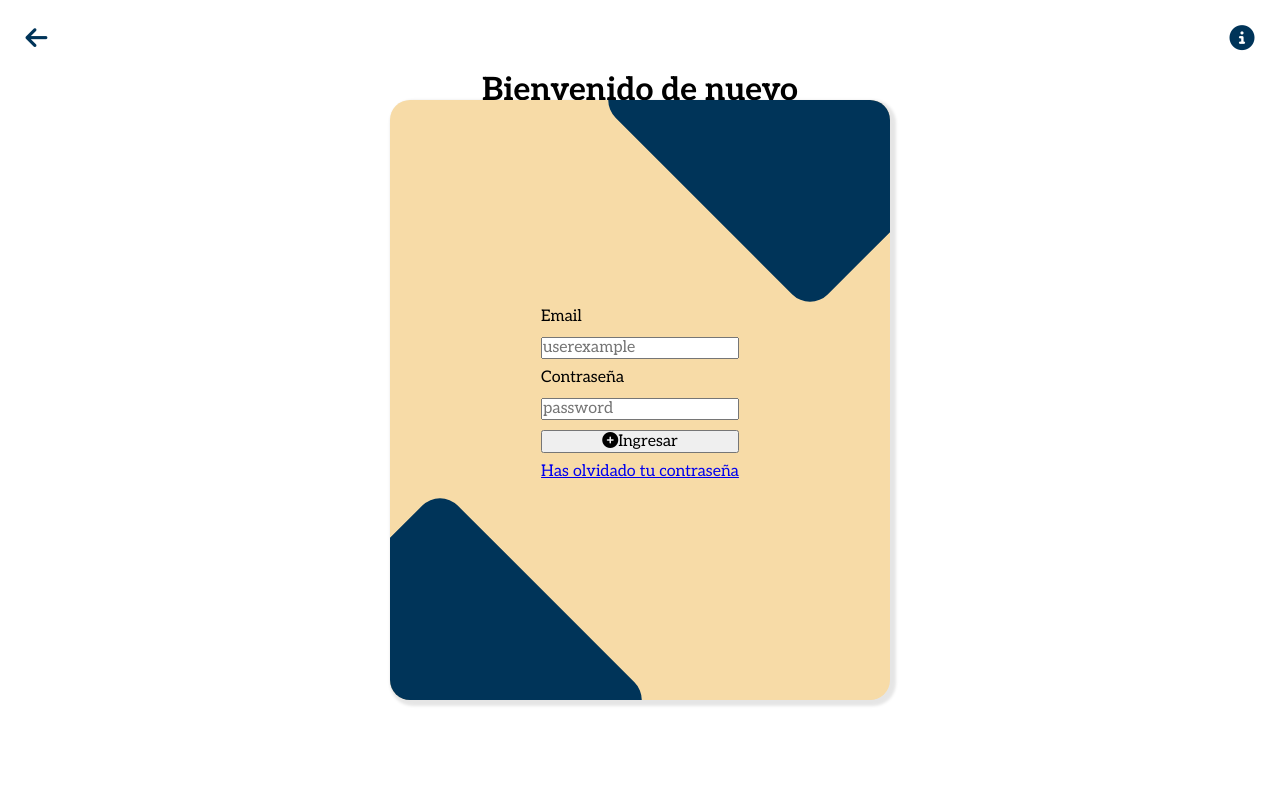
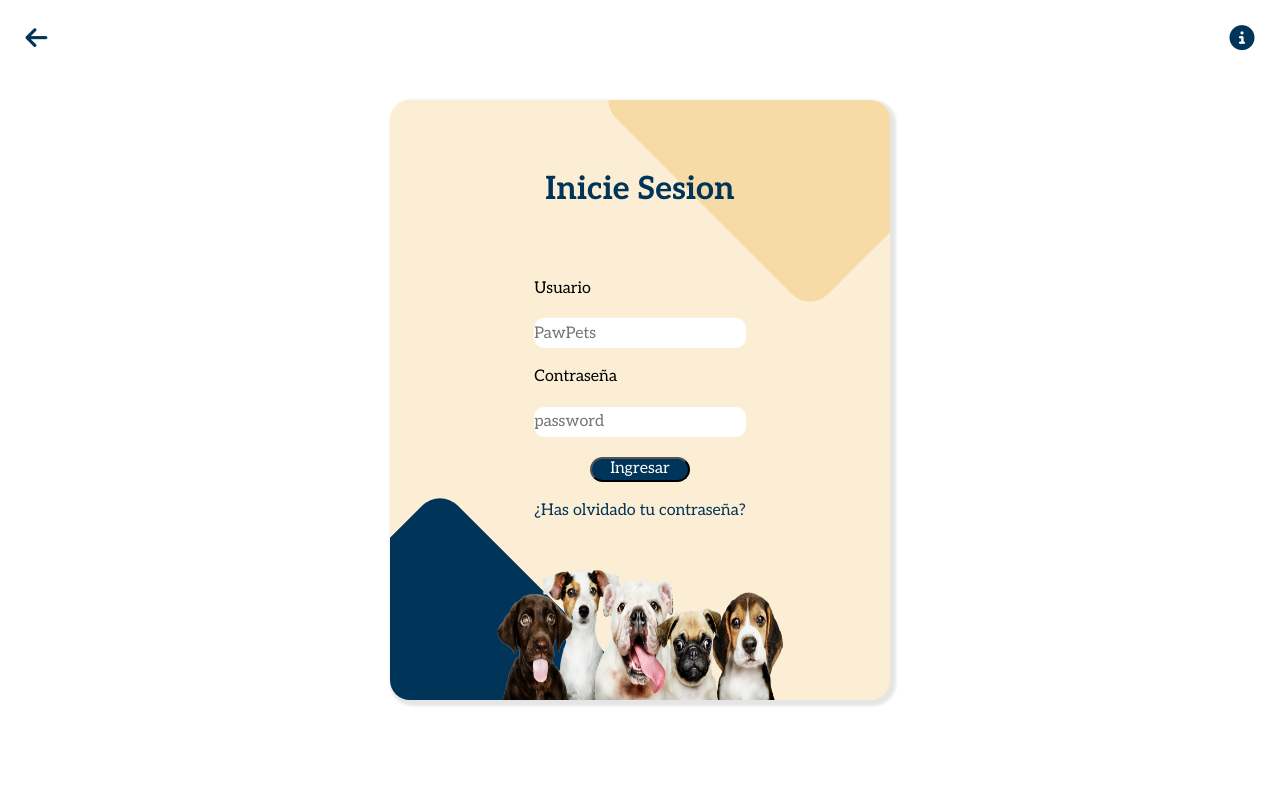
Before and after one commit to Andresjl389/PawPalace, a Django app: page /login/ in a window 1280 px wide. Run offline with Django 4.2, Linux system fonts and the light colour scheme; some libraries are stand-ins or nearby versions.

Commit message:
login finish

```diff
--- a/Aplicaciones/Conexion/templates/login.html
+++ b/Aplicaciones/Conexion/templates/login.html
@@ -7,21 +7,29 @@
 <link rel="stylesheet" href="{% static 'css/normalize.css' %}">
 <body>
     <div class="container">
+        <h1>Inicie Sesion</h1>
         <form class="form_container" method="POST">
             {% csrf_token %}
             {{ error }}
-
-            <p class="name">Email</p>
-            <input type="text" class="inputs" placeholder="userexample" required="" name="Username">
+            <p class="name">Usuario</p>
+            <input type="text" class="inputs" placeholder="PawPets" required="" name="Username">
             <p class="name">Contraseña</p>
             <input type="password" class="inputs" placeholder="password" required="" name="Password">
-            <button type="submit" class="send" id="enviar"><i class="fa-solid fa-circle-plus icon"></i>Ingresar</button>
-            <a href="/recuperacion" class="forget">Has olvidado tu contraseña</a>
+            <div class="centrarboton">
+                <button type="submit" class="send" id="enviar"><i class="btnlg"></i>Ingresar</button>
+            </div>
+            <a href="/recuperacion" class="forget">¿Has olvidado tu contraseña?</a>
         </form>
+        <a href="{% url 'signin' %}">
+            <!-- <button type="" class="btnSg" id="enviar">
+                Registrate
+            </button>
+        </a> -->
         <div class="decoration">
             <div class="rombo"></div>
             <div class="rombo2"></div>
         </div>
+        <img class="dogsdecoration" src="{% static 'img/Pets.png' %}" alt="Pets">
     </div>
 </body>
 
--- a/Aplicaciones/Conexion/views.py
+++ b/Aplicaciones/Conexion/views.py
@@ -52,8 +52,8 @@ def login_view(request):
     texto = "texto dinámico"
 
     if request.method == "GET":
-        return render(request, "login.html",{'titulo': 'Bienvenido de nuevo',
-                                                'texto': 'Inicie sesión a continuación o cree una cuenta'})
+        return render(request, "login.html",{'titulo': '',
+                                                'texto': ''})
 
     else:
         # print(request.POST)
@@ -63,8 +63,8 @@ def login_view(request):
         user = authenticate(request, username=username_or_email, password=password)
 
         if user is None:
-            return render(request, "login.html", {'titulo': 'Bienvenido de nuevo',
-                                                  'texto': 'Inicie sesión a continuación o cree una cuenta',
+            return render(request, "login.html", {'titulo': '',
+                                                  'texto': '',
                                                   'error': 'Usuario o contraseña incorrectos'})
 
         else:
--- a/food_project/settings.py
+++ b/food_project/settings.py
@@ -90,7 +90,7 @@ DATABASES = {
         'ENGINE': 'django.db.backends.postgresql',
         'NAME': 'pawpalace',
         'USER': 'postgres',
-        'PASSWORD': 'andres',
+        'PASSWORD': 'febrero23',
         'HOST': 'localhost',
         'PORT': '5433'
     }
--- a/static/css/header.css
+++ b/static/css/header.css
@@ -82,7 +82,7 @@ form ~ a {
     display: inline-block;
     padding: 10px 20px;
     background-color: #003459;
-    color: #003459;
+    color: #ffff !important;
     text-decoration: none;
     border: none;
     border-radius: 30px;
--- a/static/css/login.css
+++ b/static/css/login.css
@@ -5,11 +5,17 @@ body {
     font-family: 'Aleo', serif;
 }
 
+h1{
+    position: absolute;
+    z-index: 10;
+    top: 50px;
+    color: #003459;
+}
 .container {
     display: flex;
     width: 500px;
     height: 600px;
-    background-color: #F7DBA7;
+    background-color: #FCEED5;
     border-radius: 20px;
     overflow: hidden;
     box-shadow: 3px 3px 3px 3px rgba(0, 0, 0, 0.1);
@@ -27,7 +33,7 @@ body {
     width: 300px;
     height: 300px;
     border-radius: 25px;
-    background: #003459;
+    background: #F7DBA7;
     -webkit-transform: rotate(45deg);
     -moz-transform: rotate(45deg);
     -ms-transform: rotate(45deg);
@@ -65,60 +71,63 @@ body {
     padding: 30px;
     margin: 50px;
     justify-content: space-between;
-    /* align-items: center;
-    justify-content: center; */
-    /* height: 50vh; */
     z-index: 1;
 }
 
 .form_container .name,
 .form_container .inputs,
-.form_container .send,
-.form_container .forget {
-    margin-bottom: 10px;
+.form_container .send {
+    margin-bottom: 20px;
 }
 
-.name{
-    width: 30%;
-}
-/*
 .inputs{
-    width: 30%;
-    height: 10%;
-    margin-bottom: 5vh;
+    width: 100%;
+    height: 30px;
     border: none;
     outline: none;
-    border-radius: 5px;
+    border-radius: 10px;
 }
 
-.inputs:focus{
-    transition: border-bottom 0.5s;
-    border-bottom: 3px solid #ee4bbd;
+.centrarboton{
+    display: flex;
+    position: relative;
+    align-items: center;
+    justify-content: center;
 }
 
-.send{
-    width: 20%;
-    height: 10%;
-    border-radius: 5px;
-    border: none;
-    background: #545F71;
-    color: #C5E892;
+button{
+    border-radius: 30px;
+    width: 100px;
+    height: 25px;
+    color: #ffff;
+    background-color: #003459;
     cursor: pointer;
-}
-.send:active{
-    background: #3d4450;
-    color: #94b463;
-}
-
-.send:hover{
-    transition: 1s scale;
-    scale: 1.1;
-}
-
-.icon{
-    margin-right: 10px;
 }
 
 .forget{
-    margin-top: 20px;
-} */
+    text-decoration: none;
+    color: #003459;
+    cursor: pointer;
+
+}
+
+form ~ a{
+    display: flex;
+    position: absolute;
+    align-items: center;
+    justify-content: center;
+    text-decoration: none;
+}
+
+.btnSg{
+    margin-top: 230px;
+    z-index: 20;
+
+}
+.dogsdecoration{
+    position: absolute;
+    width: 500px;
+    height: 30%;
+    z-index: 1;
+    bottom: 0;
+}
```
Also changed, not shown: static/img/Pets.png (added).
